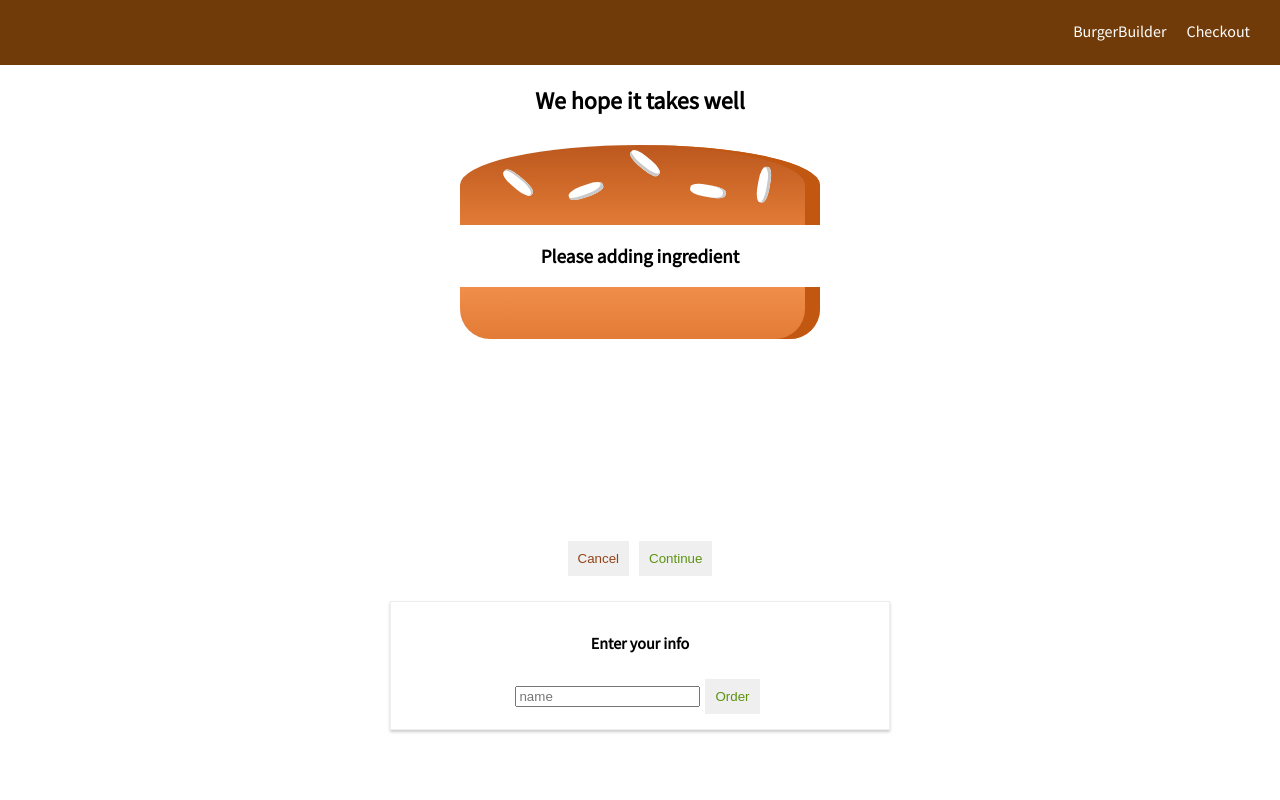
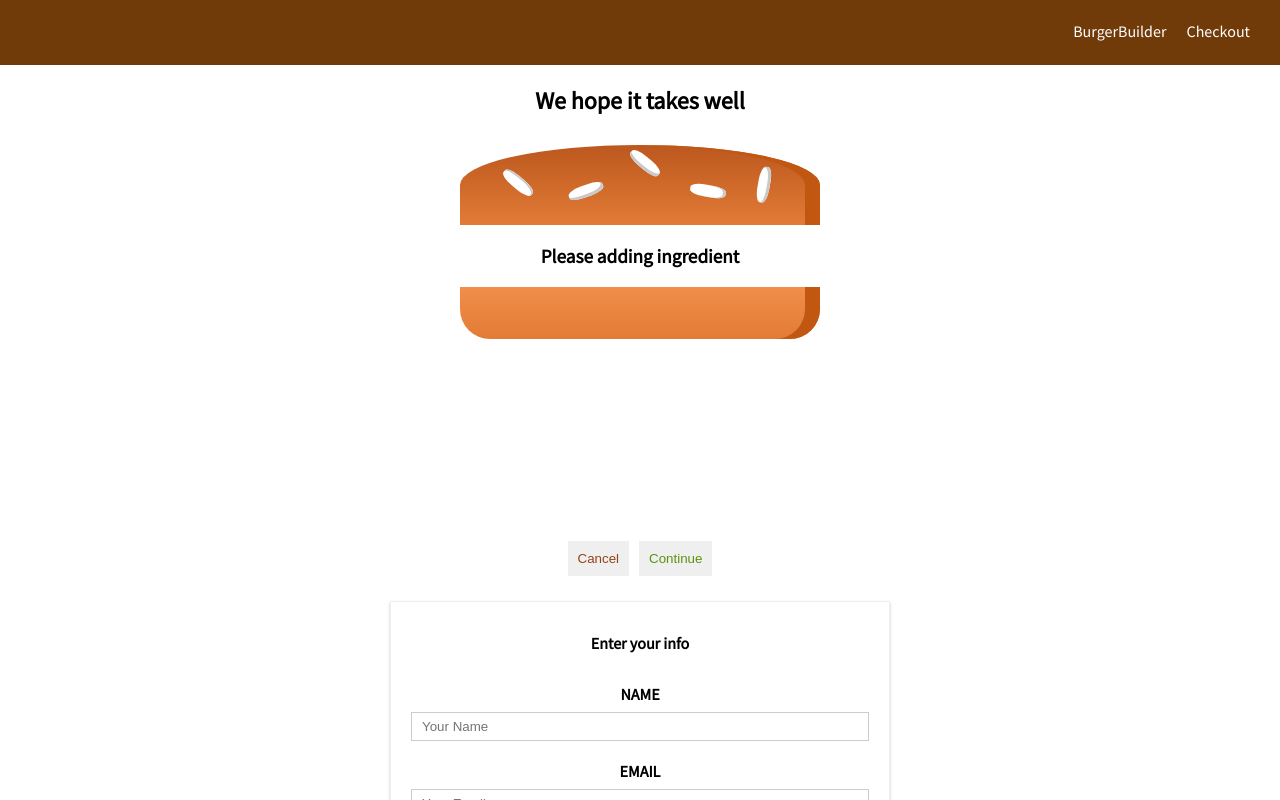
Before and after one commit to tang0614/E-commerce, a React (Create React App) app: page /checkout in a window 1280 px wide. Both pictures are taken after a click on the button "Continue". Shown: the top 800 px of the page. Built offline with nearby package versions, Linux system fonts and the light colour scheme.

Commit message:
add form

```diff
--- a/src/components/UI/Button/Button.jsx
+++ b/src/components/UI/Button/Button.jsx
@@ -1,11 +1,14 @@
 import React from "react";
 import Classes from "./Button.module.css";
 const Button = ({ onClick, disable, children, btnType }) => {
+  if (disable) {
+    console.log("button disabled");
+  }
   return (
     <button
       className={[Classes.Button, Classes[btnType]].join(" ")}
       onClick={onClick}
-      disable={disable}
+      disabled={disable}
     >
       {children}
     </button>
--- a/src/components/UI/Button/Button.module.css
+++ b/src/components/UI/Button/Button.module.css
@@ -11,3 +11,8 @@
   margin: 5px;
   border: transparent;
 }
+
+.Button:disabled {
+  color: #ccc;
+  cursor: not-allowed;
+}
--- /dev/null
+++ b/src/components/UI/Input/Input.jsx
@@ -0,0 +1,66 @@
+import React from "react";
+import Classes from "./Input.module.css";
+
+const Input = ({
+  elementName,
+  elementConfig,
+  elementType,
+  value,
+  onChange,
+  valid,
+  touched,
+}) => {
+  let inputClasses = [Classes.InputElement];
+
+  if (!valid & touched) {
+    inputClasses.push(Classes.Invalid);
+  }
+
+  let inputElement = null;
+
+  switch (elementType) {
+    case "input":
+      inputElement = (
+        <input
+          className={inputClasses.join(" ")}
+          name={elementName}
+          type={elementConfig.type}
+          placeholder={elementConfig.placeholder}
+          value={value}
+          onChange={onChange}
+        />
+      );
+      break;
+    case "textarea":
+      inputElement = <textarea className={Classes.InputElement} />;
+      break;
+    case "select":
+      inputElement = (
+        <select
+          className={Classes.InputElement}
+          value={value}
+          onChange={onChange}
+        >
+          {elementConfig.options.map((opt, id) => {
+            return (
+              <option key={opt.value + id} value={opt.value}>
+                {opt.displayValue}
+              </option>
+            );
+          })}
+        </select>
+      );
+
+      break;
+    default:
+      inputElement = <input className={Classes.InputElement} />;
+  }
+  return (
+    <div className={Classes.Input}>
+      <label className={Classes.Label}>{elementName}</label>
+      {inputElement}
+    </div>
+  );
+};
+
+export default Input;
--- /dev/null
+++ b/src/components/UI/Input/Input.module.css
@@ -0,0 +1,32 @@
+.Input {
+  width: 100%;
+  padding: 10px;
+  box-sizing: border-box;
+}
+
+.Label {
+  font-weight: bold;
+  display: block;
+  text-transform: uppercase;
+  margin-bottom: 8px;
+}
+
+.InputElement {
+  display: block;
+  width: 100%;
+  background-color: white;
+  outline: none;
+  border: 1px solid #ccc;
+  padding: 6px 10px;
+  box-sizing: border-box;
+}
+
+.InputElement:focus {
+  outline: none;
+  background-color: #ccc;
+}
+
+.Invalid {
+  border: 1px solid red;
+  background-color: wheat;
+}
--- a/src/containers/Checkout/ContactData/ContactData.jsx
+++ b/src/containers/Checkout/ContactData/ContactData.jsx
@@ -4,23 +4,130 @@ import Classes from "./ContactData.module.css";
 import instance from "../../../axios-order";
 import Spinner from "../../../components/UI/Spinner/Spinner";
 import { withRouter } from "react-router-dom";
+import Input from "../../../components/UI/Input/Input";
+
 class ContactData extends Component {
   state = {
-    name: "",
+    error: "",
+    orderForm: {
+      name: {
+        elementName: "name",
+        elementType: "input",
+        elementConfig: {
+          type: "text",
+          placeholder: "Your Name",
+        },
+        value: "",
+        validation: {
+          required: true,
+        },
+        valid: false,
+        touched: false,
+      },
+      email: {
+        elementName: "email",
+        elementType: "input",
+        elementConfig: {
+          type: "email",
+          placeholder: "Your Email",
+        },
+        value: "",
+        validation: {
+          required: true,
+        },
+        valid: false,
+        touched: false,
+      },
+      street: {
+        elementName: "street",
+        elementType: "input",
+        elementConfig: {
+          type: "text",
+          placeholder: "Your Street",
+        },
+        value: "",
+        validation: {
+          required: true,
+        },
+        valid: false,
+        touched: false,
+      },
+      postCode: {
+        elementName: "postCode",
+        elementType: "input",
+        elementConfig: {
+          type: "text",
+          placeholder: "Your Zip code",
+        },
+        value: "",
+        validation: {
+          required: true,
+          minLength: 3,
+          maxLength: 10,
+        },
+        valid: false,
+        touched: false,
+      },
+      deliveryMethod: {
+        elementName: "deliveryMethod",
+        elementType: "select",
+        elementConfig: {
+          options: [
+            { value: "fastest", displayValue: "Fastest" },
+            { value: "cheapest", displayValue: "Cheapest" },
+          ],
+        },
+        value: "fastest",
+        validation: {
+          required: true,
+        },
+        valid: true,
+        touched: true,
+      },
+    },
     loading: false,
+    formIsValid: false,
+  };
+
+  checkValidity = (value, rules) => {
+    let isValid = true;
+    if (rules.required) {
+      isValid = value.trim() !== "" && isValid;
+    }
+    if (rules.minLength) {
+      isValid = value.length >= rules.minLength && isValid;
+    }
+
+    if (rules.maxLength) {
+      isValid = value.length <= rules.maxLength && isValid;
+    }
+    return isValid;
+  };
+  onChange = (event, name) => {
+    event.preventDefault();
+    let orderForm = { ...this.state.orderForm };
+    const value = event.target.value;
+    orderForm[name].value = value;
+    orderForm[name].valid = this.checkValidity(
+      value,
+      orderForm[name].validation
+    );
+    orderForm[name].touched = true;
+
+    let formIsValid = true;
+    for (let name in orderForm) {
+      formIsValid = orderForm[name].valid && formIsValid;
+    }
+    this.setState({ orderForm, formIsValid });
   };
   orderHandler = (event) => {
     event.preventDefault();
     this.setState({ loading: true });
+
     const newOrder = {
       ingredient: this.props.ingredient,
       price: this.props.price,
-      customer: {
-        name: "Anna Tang",
-        address: {
-          street: "195 RockIsland RD",
-        },
-      },
+      customer: { ...this.state.orderForm },
     };
 
     instance
@@ -32,10 +139,29 @@ class ContactData extends Component {
       .catch((error) => this.setState({ loading: false }));
   };
   render() {
+    let formArray = [];
+    for (let key of Object.keys(this.state.orderForm)) {
+      formArray.push(this.state.orderForm[key]);
+    }
+    const formInputs = formArray.map((element, id) => {
+      return (
+        <Input
+          valid={element.valid}
+          touched={element.touched}
+          key={id}
+          elementName={element.elementName}
+          elementConfig={element.elementConfig}
+          elementType={element.elementType}
+          value={element.value}
+          onChange={(event) => this.onChange(event, element.elementName)}
+        />
+      );
+    });
+
     let form = (
-      <form>
-        <input type="text" name="name" placeholder="name" />
-        <Button btnType={"Success"} onClick={this.orderHandler}>
+      <form onSubmit={this.orderHandler}>
+        {formInputs}
+        <Button btnType={"Success"} disable={!this.state.formIsValid}>
           Order
         </Button>
       </form>
@@ -43,6 +169,7 @@ class ContactData extends Component {
     if (this.state.loading) {
       form = <Spinner />;
     }
+
     return (
       <div className={Classes.ContactData}>
         <h4>Enter your info</h4>
--- a/src/containers/Checkout/Orders/Orders.jsx
+++ b/src/containers/Checkout/Orders/Orders.jsx
@@ -8,6 +8,7 @@ class Orders extends Component {
     loading: true,
   };
   componentDidMount() {
+    console.log("componentDidMount");
     instance
       .get("/orders.json")
       .then((res) => {
@@ -22,7 +23,7 @@ class Orders extends Component {
       });
   }
   render() {
-    console.log(this.state.orders);
+    console.log("orders are", this.state.orders);
     return (
       <div>
         {this.state.orders.map((order) => {
```
